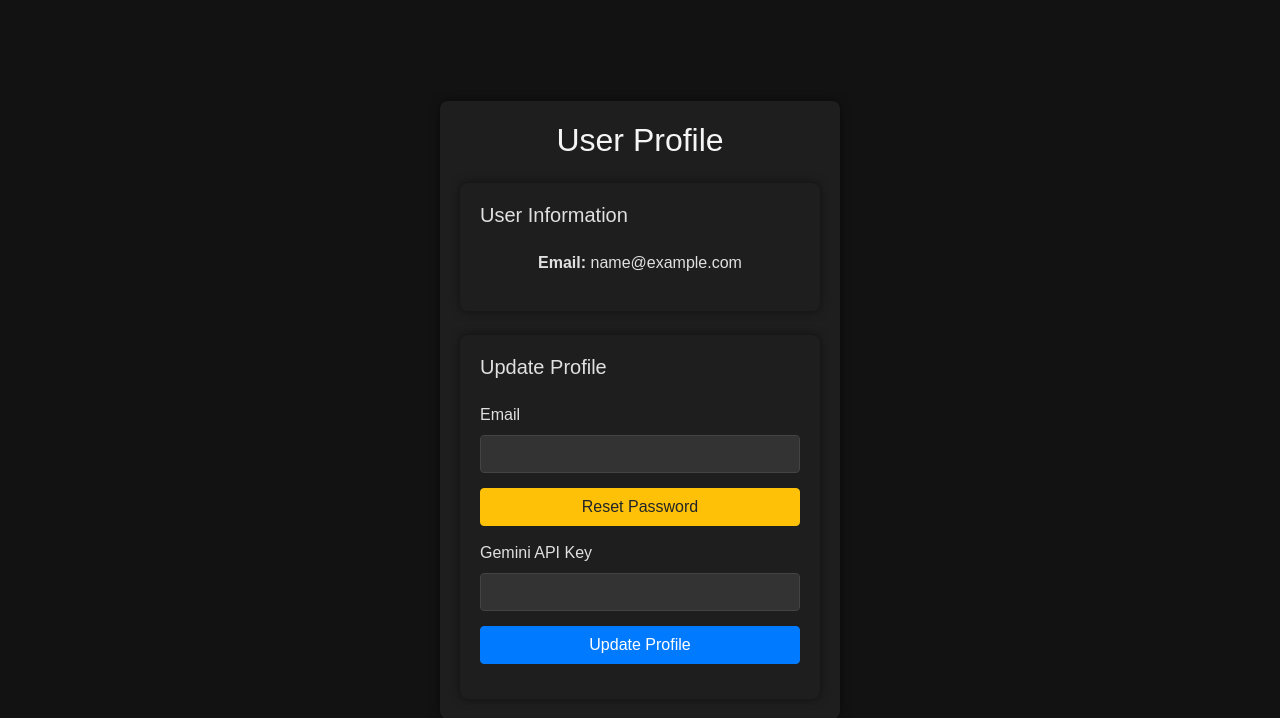
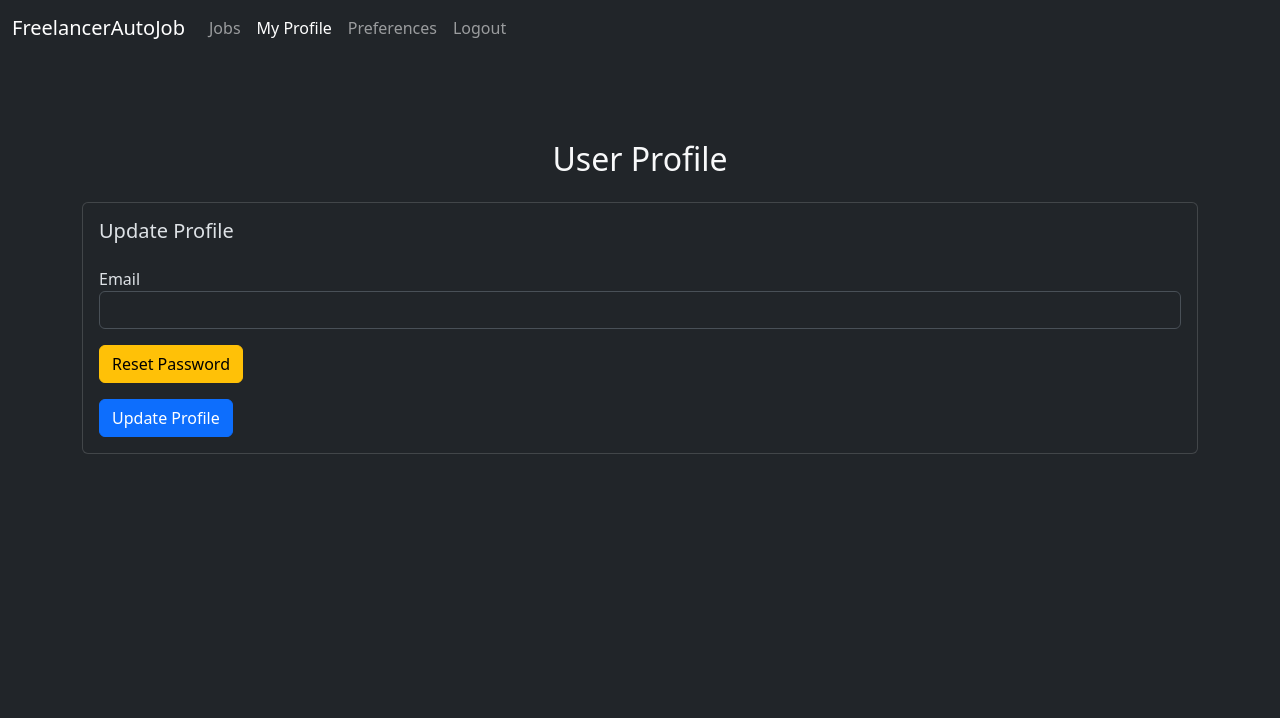
Before and after one commit to cyberpunk-666/freelancerAutoJob, a Flask app: page /user/profile in a window 1280 px wide. Shown: the top 718 px of the page. Run offline with Flask 3, Linux system fonts and the light colour scheme; the visitor is signed in with stand-in values (Sample User, id 1); data that the repository does not hold is empty; some libraries are stand-ins or nearby versions.

Commit message:
formating

```diff
--- a/app/managers/role_manager.py
+++ b/app/managers/role_manager.py
@@ -3,9 +3,10 @@ from app.db.db_utils import get_db
 from app.db.postgresdb import PostgresDB
 from app.models.api_response import APIResponse
 
+
 class RoleManager:
     def __init__(self):
-        self.db:PostgresDB = get_db()
+        self.db: PostgresDB = get_db()
         self.logger = logging.getLogger(__name__)
 
     def create_tables(self) -> APIResponse:
@@ -36,10 +37,7 @@ class RoleManager:
         """Create a new role."""
         self.logger.info(f"Creating role: {role_name}")
         try:
-            self.db.execute_query(
-                "INSERT INTO roles (role_name) VALUES (%s)",
-                (role_name,)
-            )
+            self.db.execute_query("INSERT INTO roles (role_name) VALUES (%s)", (role_name,))
             self.logger.info(f"Role '{role_name}' created successfully")
             return APIResponse(status="success", message=f"Role '{role_name}' created successfully")
         except Exception as e:
@@ -53,10 +51,7 @@ class RoleManager:
             # Get the role_id for the given role_name
             role_id = self._get_role_id_by_name(role_name)
             if role_id:
-                self.db.execute_query(
-                    "INSERT INTO user_roles (user_id, role_id) VALUES (%s, %s)",
-                    (user_id, role_id)
-                )
+                self.db.execute_query("INSERT INTO user_roles (user_id, role_id) VALUES (%s, %s)", (user_id, role_id))
                 self.logger.info(f"Role '{role_name}' assigned to user with ID {user_id} successfully")
                 return APIResponse(status="success", message=f"Role '{role_name}' assigned successfully")
             else:
@@ -72,10 +67,7 @@ class RoleManager:
             # Get the role_id for the given role_name
             role_id = self._get_role_id_by_name(role_name)
             if role_id:
-                self.db.execute_query(
-                    "DELETE FROM user_roles WHERE user_id = %s AND role_id = %s",
-                    (user_id, role_id)
-                )
+                self.db.execute_query("DELETE FROM user_roles WHERE user_id = %s AND role_id = %s", (user_id, role_id))
                 self.logger.info(f"Role '{role_name}' removed from user with ID {user_id} successfully")
                 return APIResponse(status="success", message=f"Role '{role_name}' removed successfully")
             else:
@@ -101,24 +93,23 @@ class RoleManager:
             self.logger.error(f"Failed to get roles for user with ID {user_id}: {str(e)}", exc_info=True)
             return APIResponse(status="failure", message="Failed to retrieve roles")
 
-    def has_role(self, user_id, role_name) -> APIResponse:
+    def has_role(self, user_id, role_name) -> bool:
         """Check if a user has a specific role using role_name."""
         self.logger.info(f"Checking if user with ID {user_id} has role '{role_name}'")
         try:
             role_id = self._get_role_id_by_name(role_name)
             if role_id:
                 result = self.db.fetch_one(
-                    "SELECT COUNT(*) FROM user_roles WHERE user_id = %s AND role_id = %s",
-                    (user_id, role_id)
+                    "SELECT COUNT(*) FROM user_roles WHERE user_id = %s AND role_id = %s", (user_id, role_id)
                 )
                 has_role = result[0] > 0
                 self.logger.info(f"User with ID {user_id} {'has' if has_role else 'does not have'} role '{role_name}'")
-                return APIResponse(status="success", message="Role check successful", data={"has_role": has_role})
+                return has_role
             else:
-                return APIResponse(status="failure", message=f"Role '{role_name}' does not exist")
+                return False
         except Exception as e:
             self.logger.error(f"Failed to check role '{role_name}' for user with ID {user_id}: {str(e)}", exc_info=True)
-            return APIResponse(status="failure", message="Failed to check role")
+            return False
 
     def get_all_roles(self) -> APIResponse:
         """Get all available roles."""
@@ -175,10 +166,7 @@ class RoleManager:
         try:
             role_id = self._get_role_id_by_name(old_role_name)
             if role_id:
-                self.db.execute_query(
-                    "UPDATE roles SET role_name = %s WHERE role_id = %s",
-                    (new_role_name, role_id)
-                )
+                self.db.execute_query("UPDATE roles SET role_name = %s WHERE role_id = %s", (new_role_name, role_id))
                 self.logger.info(f"Role '{old_role_name}' updated to '{new_role_name}' successfully")
                 return APIResponse(status="success", message=f"Role '{old_role_name}' updated successfully")
             else:
@@ -212,7 +200,9 @@ class RoleManager:
             role = self.db.fetch_one("SELECT role_id, role_name FROM roles WHERE role_name = %s", (role_name,))
             if role:
                 self.logger.info(f"Role '{role_name}' retrieved successfully")
-                return APIResponse(status="success", message="Role retrieved successfully", data={"role_id": role[0], "role_name": role[1]})
+                return APIResponse(
+                    status="success", message="Role retrieved successfully", data={"role_id": role[0], "role_name": role[1]}
+                )
             else:
                 return APIResponse(status="failure", message=f"Role '{role_name}' does not exist")
         except Exception as e:
--- a/app/static/js/script.js
+++ b/app/static/js/script.js
@@ -39,7 +39,10 @@ function showConnectionStatus(message, is_success) {
 }
 
 function showLoadingIcon() {
-    document.getElementById('loading-icon').style.display = 'flex';
+    const loadingIcon = document.getElementById('loading-icon');
+    loadingIcon.style.display = 'flex';
+    // Force a reflow
+    void loadingIcon.offsetHeight;
 }
 
 function hideLoadingIcon() {
--- a/app/templates/layout/layout.html
+++ b/app/templates/layout/layout.html
@@ -12,20 +12,19 @@
     <div id="loading-icon" class="loading-icon" style="display: none;">
         <div class="spinner"></div>
     </div>
-    <div id="connection-status" class="alert alert-warning d-none"></div>
     <div class="container-fluid">
         <div class="row">
             <button class="navbar-toggler d-md-none collapsed" type="button" data-toggle="collapse" data-target="#sidebar" aria-controls="sidebar" aria-expanded="false" aria-label="Toggle navigation">
                 <span class="navbar-toggler-icon">
             </button>
-
             <nav class="navbar navbar-expand-md navbar-dark fixed-top bg-dark">
                 <div class="container-fluid">
                     <a class="navbar-brand" href="{{ url_for('root') }}">FreelancerAutoJob</a>
                     <button class="navbar-toggler" type="button" data-bs-toggle="collapse" data-bs-target="#navbarCollapse" aria-controls="navbarCollapse" aria-expanded="false" aria-label="Toggle navigation">
-                        <span class="navbar-toggler-icon">
+                        <span class="navbar-toggler-icon"></span>
                     </button>
                     <div class="collapse navbar-collapse" id="navbarCollapse">
+                        {% if request.endpoint != 'user.login' %}
                         <ul class="navbar-nav me-auto mb-2 mb-md-0">
                             <li class="nav-item">
                                 <a class="nav-link {% if request.endpoint == 'jobs.jobs' %}active{% endif %}" href="{{ url_for('jobs.jobs') }}">Jobs</a>
@@ -36,7 +35,7 @@
                                     <a class="nav-link dropdown-toggle {% if request.endpoint in ['admin.dashboard', 'admin.users', 'admin.roles'] %}active{% endif %}" href="#" id="adminDropdown" role="button" data-bs-toggle="dropdown" aria-expanded="false">
                                         Admin
                                     </a>
-                                    <ul data-bs-auto-close="outside" class="dropdown-menu" aria-labelledby="adminDropdown">
+                                    <ul class="dropdown-menu" aria-labelledby="adminDropdown">
                                         <li><a class="dropdown-item" href="{{ url_for('admin.roles') }}">Manage Roles</a></li>
                                         <li><a class="dropdown-item" href="{{ url_for('admin.users') }}">Manage Users</a></li>
                                     </ul>
@@ -60,15 +59,7 @@
                                 </li>
                             {% endif %}
                         </ul>
-                        {% if request.endpoint == 'jobs.jobs' %}
-                        <form class="d-flex" role="search" action="{{ url_for('jobs.jobs') }}" method="get">
-                            <input class="form-control me-2" type="search" name="search" placeholder="Search jobs" aria-label="Search">
-                            <button class="btn btn-outline-success" type="submit">Search</button>
-                        </form>
                         {% endif %}
-                        <span class="navbar-text ms-3">
-                            <connection-status></connection-status>
-
                     </div>
                 </div>
             </nav>
--- a/app/templates/user/profile.html
+++ b/app/templates/user/profile.html
@@ -1,26 +1,17 @@
-{% extends "layout/small_layout.html" %}
-
-{% block title %}User Profile{% endblock %}
-
-{% block content %}
-<h2 class="mb-4">User Profile</h2>
-
-<!-- Display User Information -->
-<div class="form-container">
-    <h5 class="mb-4">User Information</h5>
-    <p><strong>Email:</strong> {{ current_user.email }}</p>
-</div>
+{% extends "layout/layout.html" %} {% block title %}User Profile{% endblock %} {% block content %}
+<div class="container mt-5">
+    <h2 class="mb-4 text-center">User Profile</h2>
 
     <!-- Update Profile Form -->
-<div class="form-container mt-4">
-    <h5 class="mb-4">Update Profile</h5>
+    <div class="card">
+        <div class="card-body">
+            <h5 class="card-title mb-4">Update Profile</h5>
             <form method="POST">
                 {{ form.hidden_tag() }}
 
-        <div class="form-group">
-            {{ form.email.label }}
-            {{ form.email(class_="form-control") }}
-            {% if form.email.errors %}
+                <!-- Email Input -->
+                <div class="form-group mb-3">
+                    {{ form.email.label }} {{ form.email(class_="form-control") }} {% if form.email.errors %}
                     <div class="text-danger">
                         {% for error in form.email.errors %}
                         <p>{{ error }}</p>
@@ -30,25 +21,14 @@
                 </div>
 
                 <!-- Reset Password Button -->
-        <div class="form-group text-center">
+                <div class="form-group mb-3">
                     <button type="submit" class="btn btn-warning btn-block">Reset Password</button>
                 </div>
 
-        <!-- Hidden fields for API Key -->
-        <div class="form-group">
-            {{ form.gemini_api_key.label }}
-            {{ form.gemini_api_key(class_="form-control") }}
-            {% if form.gemini_api_key.errors %}
-                <div class="text-danger">
-                    {% for error in form.gemini_api_key.errors %}
-                        <p>{{ error }}</p>
-                    {% endfor %}
-                </div>
-            {% endif %}
-        </div>
-        <div class="form-group text-center">
-            {{ form.submit(class_="btn btn-primary btn-block") }}
-        </div>
+                <!-- Submit Button -->
+                <div class="form-group">{{ form.submit(class_="btn btn-primary btn-block") }}</div>
             </form>
         </div>
+    </div>
+</div>
 {% endblock %}
```
Also changed, not shown: app/services/email_processor.py (+18 -7 lines), app/services/job_application_processor.py (+7 -3 lines), app/static/js/jobs.js (+7 -20 lines), app/templates/user/login.html (+23 -19 lines). Lines whose indentation alone changed are shown as unchanged.
